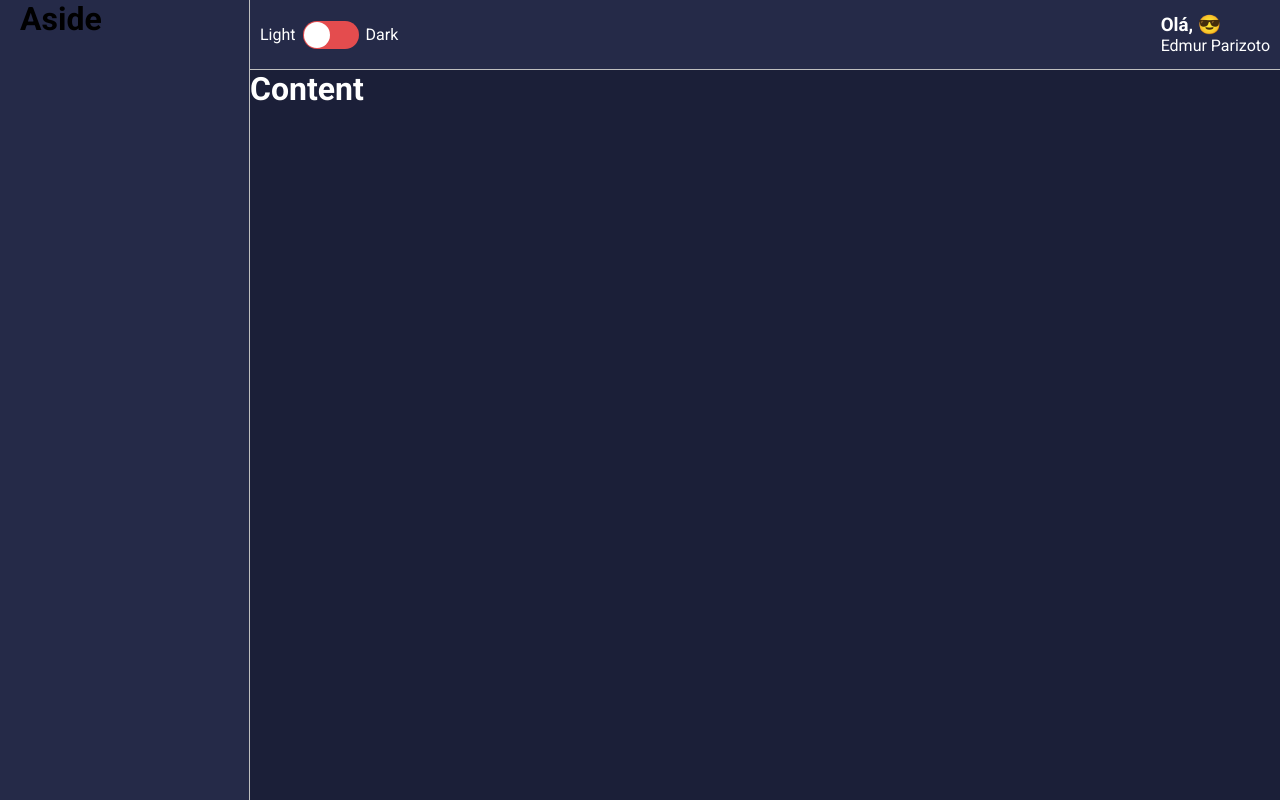
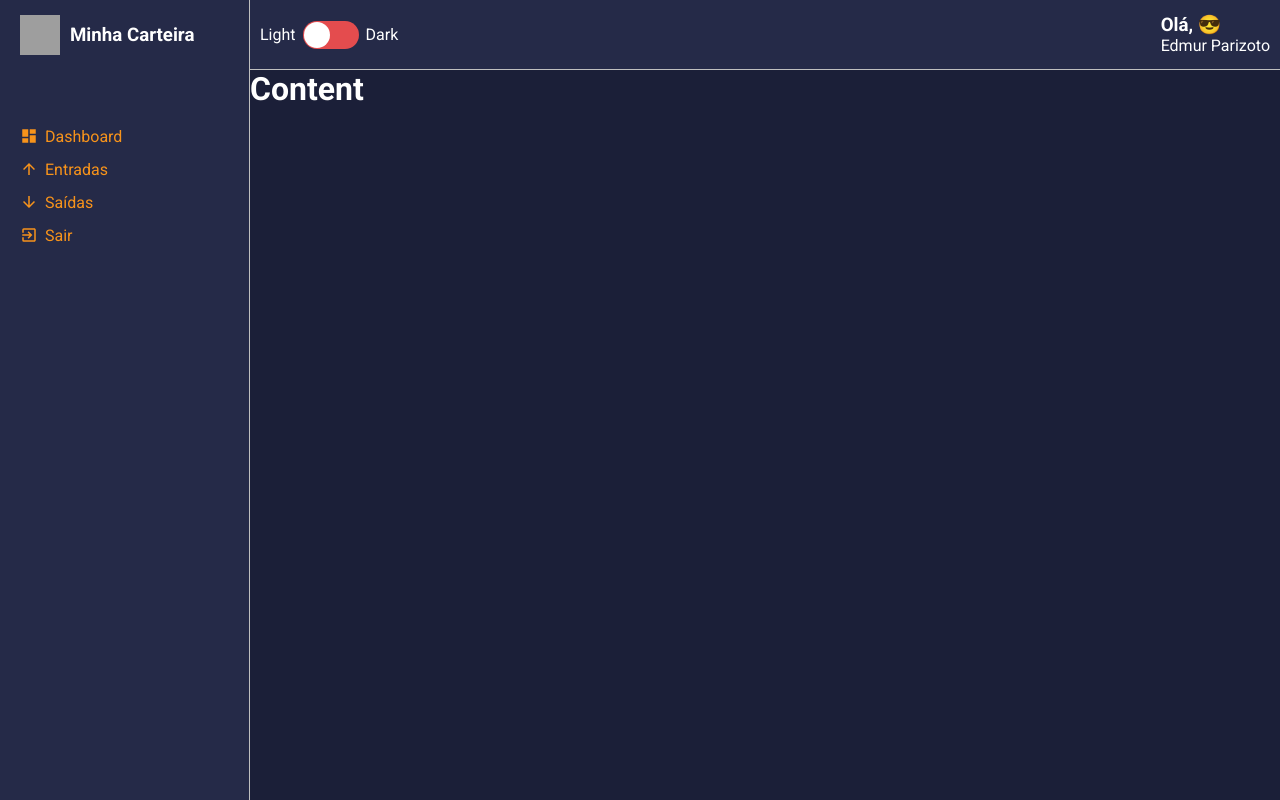
Before and after one commit to edmurneves/carteira-digital, a React (Create React App) app: page / in a window 1280 px wide. Built offline with nearby package versions, Linux system fonts and the light colour scheme; grey boxes are pictures that could not be loaded.

Commit message:
Feat: Importação da lib react-icons

```diff
--- a/src/components/Aside/index.tsx
+++ b/src/components/Aside/index.tsx
@@ -1,10 +1,49 @@
 import React from 'react';
-import { Container } from './styles';
+import {
+    MdDashboard,
+    MdArrowDownward,
+    MdArrowUpward,
+    MdExitToApp
+} from 'react-icons/md';
+
+import logoImg from '../../assets/logo.svg'
+import { Container,
+    Header,
+    LogImg,
+    Title,
+    MenuContainer,
+    MenuItemLink
+} from './styles';
 
 const Aside: React.FC = () => {
     return (
         <Container>
-            <h1>Aside</h1>
+            <Header>
+                <LogImg src={logoImg} alt="Logo Minha Carteira" />
+                <Title>Minha Carteira</Title>
+            </Header>
+
+            <MenuContainer>
+                <MenuItemLink href="#">
+                    <MdDashboard />
+                    Dashboard
+                </MenuItemLink>
+
+                <MenuItemLink href="#">
+                    <MdArrowUpward />
+                    Entradas
+                </MenuItemLink>
+
+                <MenuItemLink href="#">
+                    <MdArrowDownward />
+                    Saídas
+                </MenuItemLink>
+
+                <MenuItemLink href="#">
+                    <MdExitToApp />
+                    Sair
+                </MenuItemLink>
+            </MenuContainer>
         </Container>
     );
 }
```
